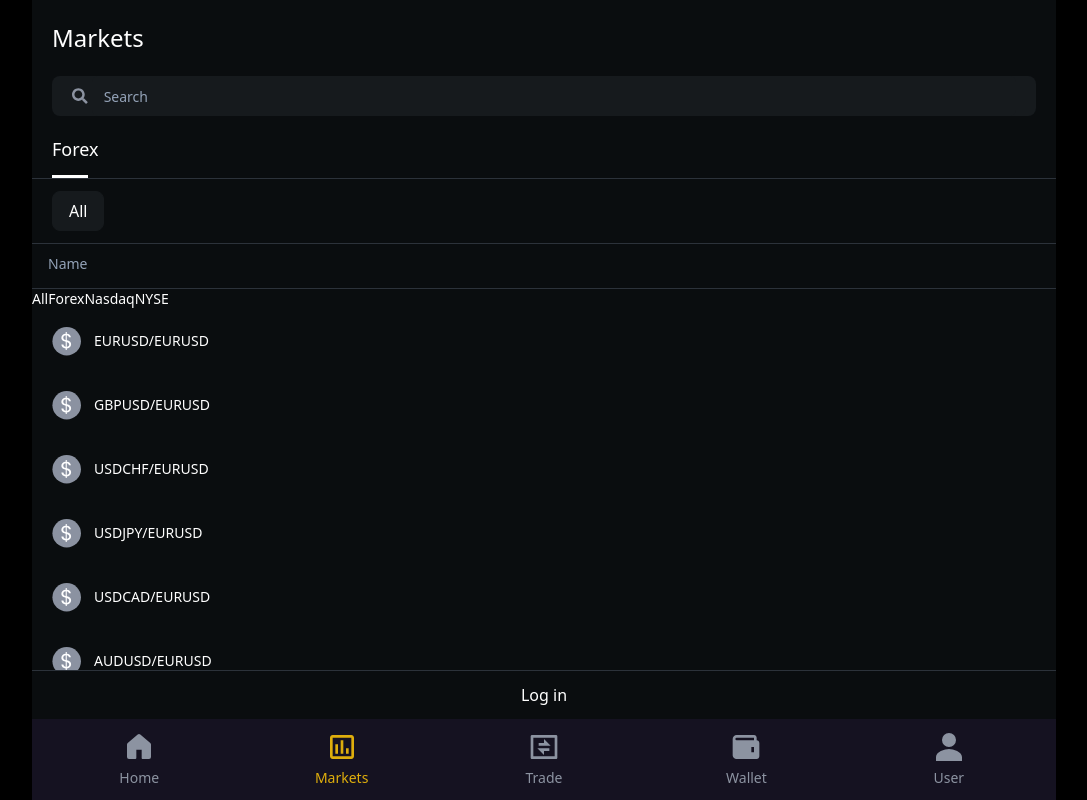
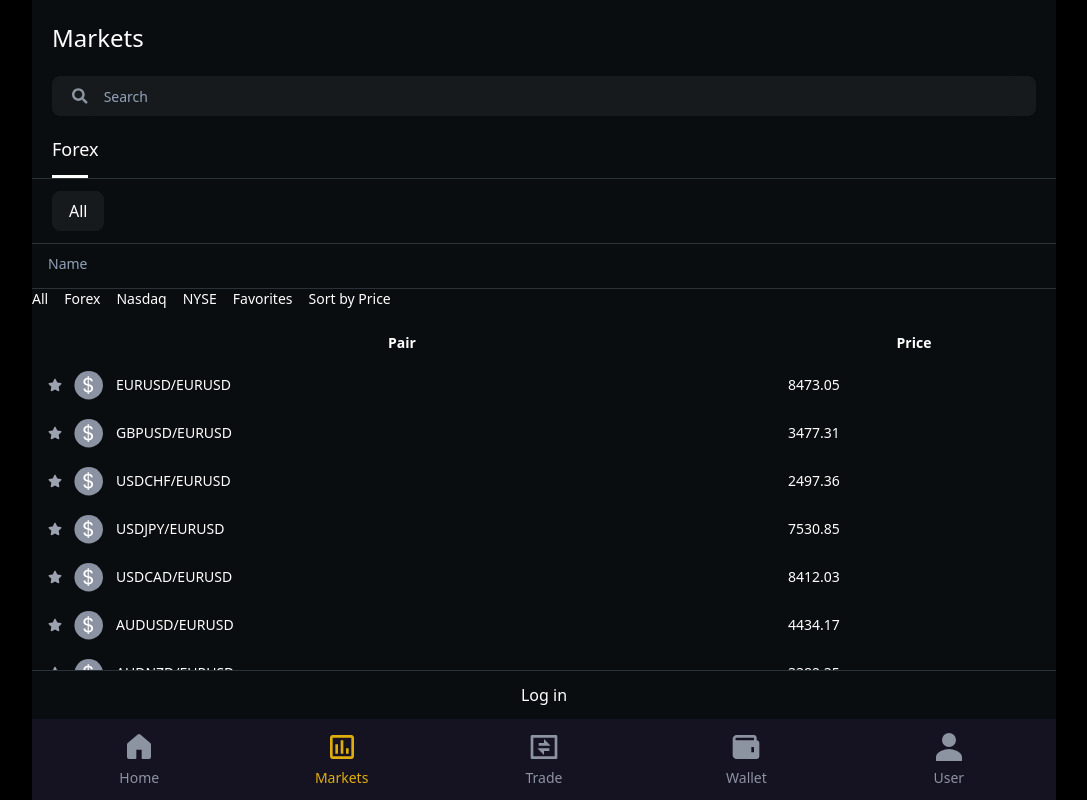
Before and after one commit to Bri-OTC/PetroBitcoin, a Next.js app: page /markets in a window 1280 px wide. Shown: the whole page, without its empty margins (96-1183 px from the left). Built offline with nearby package versions, Linux system fonts and the light colour scheme; no server answers.

Commit message:
favorites and tradingview

```diff
--- a/package.json
+++ b/package.json
@@ -25,6 +25,8 @@
     "clsx": "^2.1.0",
     "framer-motion": "^11.0.25",
     "fuse.js": "^7.0.0",
+    "js-base64": "^3.7.7",
+    "js-cookie": "^3.0.5",
     "lucide-react": "^0.358.0",
     "next": "14.1.3",
     "next-themes": "^0.3.0",
--- a/src/components/sections/markets/ResearchComponent.tsx
+++ b/src/components/sections/markets/ResearchComponent.tsx
@@ -3,9 +3,13 @@ import Image from "next/image";
 import { useEffect, useState } from "react";
 import Fuse from "fuse.js";
 import useStore from "../../../store/useStore";
+import { FaStar } from "react-icons/fa";
+import useFavorites from "./useFavorites";
+
 interface Market {
   name: string;
   icon: string;
+  price: number;
 }
 
 interface ResearchComponentProps {
@@ -17,15 +21,19 @@ function ResearchComponent({ searchTerm }: ResearchComponentProps) {
   const [fuse, setFuse] = useState<Fuse<Market> | null>(null);
   const [defaultSecondAsset, setDefaultSecondAsset] = useState("EURUSD");
   const [activeTab, setActiveTab] = useState("all");
+  const [sortByPrice, setSortByPrice] = useState(false);
   const setSelectedMarket = useStore((state) => state.setSelectedMarket);
+  const { favorites, toggleFavorite } = useFavorites(defaultSecondAsset);
 
   useEffect(() => {
     const fetchMarkets = async () => {
+      if (activeTab !== "favorites") {
         const response = await fetch(`/${activeTab}.json`);
         const data = await response.json();
         const fetchedMarkets = Object.keys(data).map((pair) => ({
           name: pair,
           icon: "/$.svg",
+          price: 0,
         }));
         setMarkets(fetchedMarkets);
         console.log("Fetched markets:", fetchedMarkets);
@@ -36,45 +44,70 @@ function ResearchComponent({ searchTerm }: ResearchComponentProps) {
           isCaseSensitive: false,
         });
         setFuse(fuseInstance);
+      } else {
+        setMarkets([]);
+      }
     };
 
     fetchMarkets();
   }, [activeTab]);
 
+  useEffect(() => {
+    const updatePrices = () => {
+      const updatedMarkets = markets.map((market) => ({
+        ...market,
+        price: Math.random() * 10000,
+      }));
+      setMarkets(updatedMarkets);
+    };
+
+    const interval = setInterval(updatePrices, 2000);
+    return () => {
+      clearInterval(interval);
+    };
+  }, [markets]);
+
   const getDisplayedMarkets = (): Market[] => {
+    let displayedMarkets: Market[] = [];
+
+    if (activeTab === "favorites") {
+      displayedMarkets = favorites.map((fav) => {
+        const [firstAsset, secondAsset] = fav.split("/");
+        return {
+          name: fav,
+          icon: "/$.svg",
+          price: Math.random() * 10000,
+        };
+      });
+    } else {
       const [firstAsset, secondAsset] = searchTerm.trim().split("/");
       const secondAssetToUse = secondAsset
         ? secondAsset.toUpperCase()
         : defaultSecondAsset;
 
-    if (firstAsset === "") {
-      return markets.slice(0, 20).map((market) => ({
+      if (searchTerm.trim() === "") {
+        displayedMarkets = markets.slice(0, 20).map((market) => ({
           ...market,
           name: `${market.name}/${secondAssetToUse}`,
         }));
-    }
-
+      } else {
         const searchResults =
           fuse?.search(firstAsset).map((result) => result.item) || [];
 
         if (searchResults.length === 0) {
-      return markets.slice(0, 20).map((market) => ({
+          displayedMarkets = markets.slice(0, 20).map((market) => ({
             ...market,
             name: `${market.name}/${secondAssetToUse}`,
           }));
-    }
-
-    if (secondAsset === "") {
-      const displayedMarkets = searchResults.slice(0, 1).flatMap((market) =>
+        } else if (secondAsset === "") {
+          displayedMarkets = searchResults.slice(0, 1).flatMap((market) =>
             markets.slice(0, 20).map((secondMarket) => ({
               ...market,
               name: `${market.name}/${secondMarket.name}`,
             }))
           );
-      return displayedMarkets.slice(0, 20);
-    }
-
-    const displayedMarkets = searchResults.slice(0, 1).flatMap((market) => {
+        } else {
+          displayedMarkets = searchResults.slice(0, 1).flatMap((market) => {
             const secondMarketSearchResults =
               fuse?.search(secondAssetToUse).map((result) => result.item) || [];
             const secondMarkets =
@@ -86,6 +119,13 @@ function ResearchComponent({ searchTerm }: ResearchComponentProps) {
               name: `${market.name}/${secondMarket.name}`,
             }));
           });
+        }
+      }
+    }
+
+    if (sortByPrice) {
+      displayedMarkets.sort((a, b) => b.price - a.price);
+    }
 
     return displayedMarkets.slice(0, 20);
   };
@@ -100,11 +140,17 @@ function ResearchComponent({ searchTerm }: ResearchComponentProps) {
 
   const handleMarketClick = (market: Market) => {
     setSelectedMarket(market);
+    const pair = market.name;
+    toggleFavorite(pair);
+  };
+
+  const toggleSortByPrice = () => {
+    setSortByPrice(!sortByPrice);
   };
 
   return (
-    <div>
-      <div>
+    <div className="w-full">
+      <div className="flex space-x-4 mb-4">
         <button
           className={`tab ${activeTab === "all" ? "active" : ""}`}
           onClick={() => handleTabClick("all")}
@@ -129,15 +175,46 @@ function ResearchComponent({ searchTerm }: ResearchComponentProps) {
         >
           NYSE
         </button>
+        <button
+          className={`tab ${activeTab === "favorites" ? "active" : ""}`}
+          onClick={() => handleTabClick("favorites")}
+        >
+          Favorites
+        </button>
+        <button
+          className={`tab ${sortByPrice ? "active" : ""}`}
+          onClick={toggleSortByPrice}
+        >
+          Sort by Price
+        </button>
       </div>
+      <table className="w-full">
+        <thead>
+          <tr>
+            <th className="px-4 py-2">Pair</th>
+            <th className="px-4 py-2">Price</th>
+          </tr>
+        </thead>
+        <tbody>
           {displayedMarkets.map((market, index) => (
-        <TableRow
+            <tr
               key={`${market.name}-${index}`}
-          className={`border-none cursor-pointer`}
+              className="border-none cursor-pointer"
               onClick={() => handleMarketClick(market)}
             >
-          <TableCell className="pl-5">
+              <td className="px-4 py-2">
                 <div className="flex items-center space-x-3">
+                  <FaStar
+                    className={`cursor-pointer ${
+                      favorites.includes(market.name)
+                        ? "text-yellow-500"
+                        : "text-gray-400"
+                    }`}
+                    onClick={(e) => {
+                      e.stopPropagation();
+                      toggleFavorite(market.name);
+                    }}
+                  />
                   <Image
                     width={30}
                     height={30}
@@ -146,9 +223,12 @@ function ResearchComponent({ searchTerm }: ResearchComponentProps) {
                   />
                   <span>{market.name}</span>
                 </div>
-          </TableCell>
-        </TableRow>
+              </td>
+              <td className="px-4 py-2">{market.price.toFixed(2)}</td>
+            </tr>
           ))}
+        </tbody>
+      </table>
     </div>
   );
 }
--- /dev/null
+++ b/src/components/sections/markets/useFavorites.ts
@@ -0,0 +1,43 @@
+import { useEffect, useState } from "react";
+import Cookies from "js-cookie";
+
+interface UseFavoritesResult {
+  favorites: string[];
+  toggleFavorite: (pair: string) => void;
+}
+
+export default function useFavorites(
+  defaultSecondAsset: string
+): UseFavoritesResult {
+  const [favorites, setFavorites] = useState<string[]>([]);
+
+  useEffect(() => {
+    const storedFavorites = Cookies.get("favorites");
+    if (storedFavorites) {
+      try {
+        const parsedFavorites = JSON.parse(storedFavorites);
+        setFavorites(parsedFavorites);
+      } catch (error) {
+        console.error("Error parsing favorites:", error);
+      }
+    }
+  }, []);
+
+  useEffect(() => {
+    Cookies.set("favorites", JSON.stringify(favorites));
+  }, [favorites]);
+
+  const toggleFavorite = (pair: string) => {
+    if (favorites.includes(pair)) {
+      setFavorites(favorites.filter((fav) => fav !== pair));
+    } else {
+      const [firstAsset, secondAsset] = pair.split("/");
+      const formattedPair = `${firstAsset}/${
+        secondAsset || defaultSecondAsset
+      }`;
+      setFavorites([...favorites, formattedPair]);
+    }
+  };
+
+  return { favorites, toggleFavorite };
+}
--- a/src/components/sections/trade/chart.tsx
+++ b/src/components/sections/trade/chart.tsx
@@ -1,5 +1,5 @@
+// SectionTradeChart.tsx
 "use client";
-
 import { Button } from "@/components/ui/button";
 import { Dialog, DialogTrigger } from "@/components/ui/dialog";
 import { useState } from "react";
@@ -15,11 +15,19 @@ import {
   SelectValue,
 } from "@/components/ui/select";
 import PopupShare from "../../popup/share";
-import PopupChart from "@/components/popup/chart";
-import PopupModify from "@/components/popup/modify";
+import PopupChart from "../../popup/chart";
+import PopupModify from "../../popup/modify";
+import TradingViewAdvancedChart from "../../tradingview/TradingViewAdvancedChart";
 
 function SectionTradeChart() {
   const [showChart, setShowChart] = useState(true);
+  const [symbol, setSymbol] = useState("NASDAQ:AAPL");
+  const [interval, setInterval] = useState("D");
+
+  const handleIntervalChange = (value: string) => {
+    setInterval(value);
+  };
+
   return (
     <div className="flex flex-col space-y-3 mt-2 px-5">
       <div className="flex items-center justify-between">
@@ -43,16 +51,18 @@ function SectionTradeChart() {
         </div>
       </div>
       <div className="flex items-center justify-between">
-        <Select>
+        <Select onValueChange={handleIntervalChange}>
           <SelectTrigger className="w-fit flex items-center space-x-2">
             <FaRegClock />
             <SelectValue placeholder="1D" className="outline-none" />
           </SelectTrigger>
           <SelectContent>
-            <SelectItem value="1D">1D</SelectItem>
-            <SelectItem value="1H">1H</SelectItem>
-            <SelectItem value="1W">1W</SelectItem>
-            <SelectItem value="1M">1M</SelectItem>
+            <SelectItem value="1">1m</SelectItem>
+            <SelectItem value="5">5m</SelectItem>
+            <SelectItem value="15">15m</SelectItem>
+            <SelectItem value="60">1h</SelectItem>
+            <SelectItem value="D">1d</SelectItem>
+            <SelectItem value="W">1w</SelectItem>
           </SelectContent>
         </Select>
         <div className="flex items-center space-x-2">
@@ -73,7 +83,7 @@ function SectionTradeChart() {
             <DialogTrigger className="bg-card p-2">
               <CgMaximizeAlt className="text-[1.1rem]" />
             </DialogTrigger>
-            <PopupChart />
+            <PopupChart symbol={symbol} interval={interval} />
           </Dialog>
         </div>
       </div>
@@ -83,7 +93,7 @@ function SectionTradeChart() {
         } overflow-hidden transition-all bg-card text-white`}
       >
         <div className="min-h-[225px] flex items-center justify-center">
-          <h1>Chart</h1>
+          <TradingViewAdvancedChart symbol={symbol} interval={interval} />
         </div>
       </div>
     </div>
--- /dev/null
+++ b/src/components/tradingview/TradingViewAdvancedChart.jsx
@@ -0,0 +1,55 @@
+import React, { useEffect, useRef } from "react";
+import { Card } from "@/components/ui/card";
+
+const TradingViewAdvancedChart = ({ symbol, interval }) => {
+  const containerRef = useRef(null);
+
+  useEffect(() => {
+    const script = document.createElement("script");
+    script.src = "https://s3.tradingview.com/tv.js";
+    script.async = true;
+    script.onload = () => {
+      if (typeof TradingView !== "undefined") {
+        new window.TradingView.widget({
+          autosize: true,
+          symbol: symbol,
+          interval: interval,
+          timezone: "Etc/UTC",
+          theme: "dark",
+          style: "1",
+          locale: "en",
+          enable_publishing: false,
+          hide_side_toolbar: true,
+          hide_top_toolbar: true,
+          calendar: false,
+          hide_volume: true,
+
+          allow_symbol_change: false,
+          container_id: containerRef.current.id,
+        });
+      }
+    };
+
+    containerRef.current.appendChild(script);
+
+    return () => {
+      if (containerRef.current) {
+        while (containerRef.current.firstChild) {
+          containerRef.current.removeChild(containerRef.current.firstChild);
+        }
+      }
+    };
+  }, [symbol, interval]);
+
+  return (
+    <Card className="p-0 bg-transparent border-none h-full w-full">
+      <div
+        ref={containerRef}
+        id="tradingview-advanced-chart"
+        className="tradingview-widget-container h-full w-full"
+      ></div>
+    </Card>
+  );
+};
+
+export default TradingViewAdvancedChart;
```
Also changed, not shown: 1 other file (tests, documents, lock files or other folders). Lines whose indentation alone changed are shown as unchanged.
